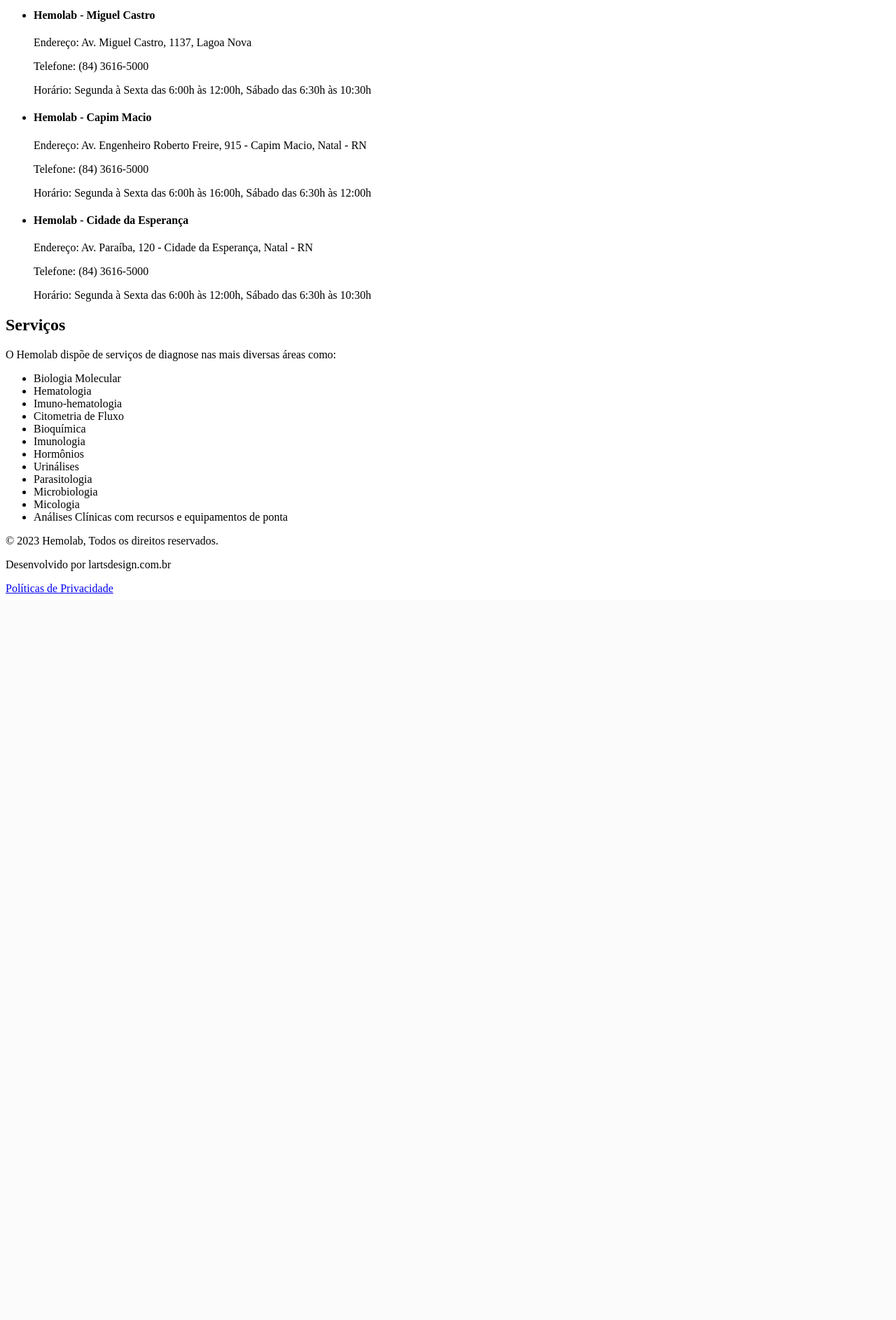
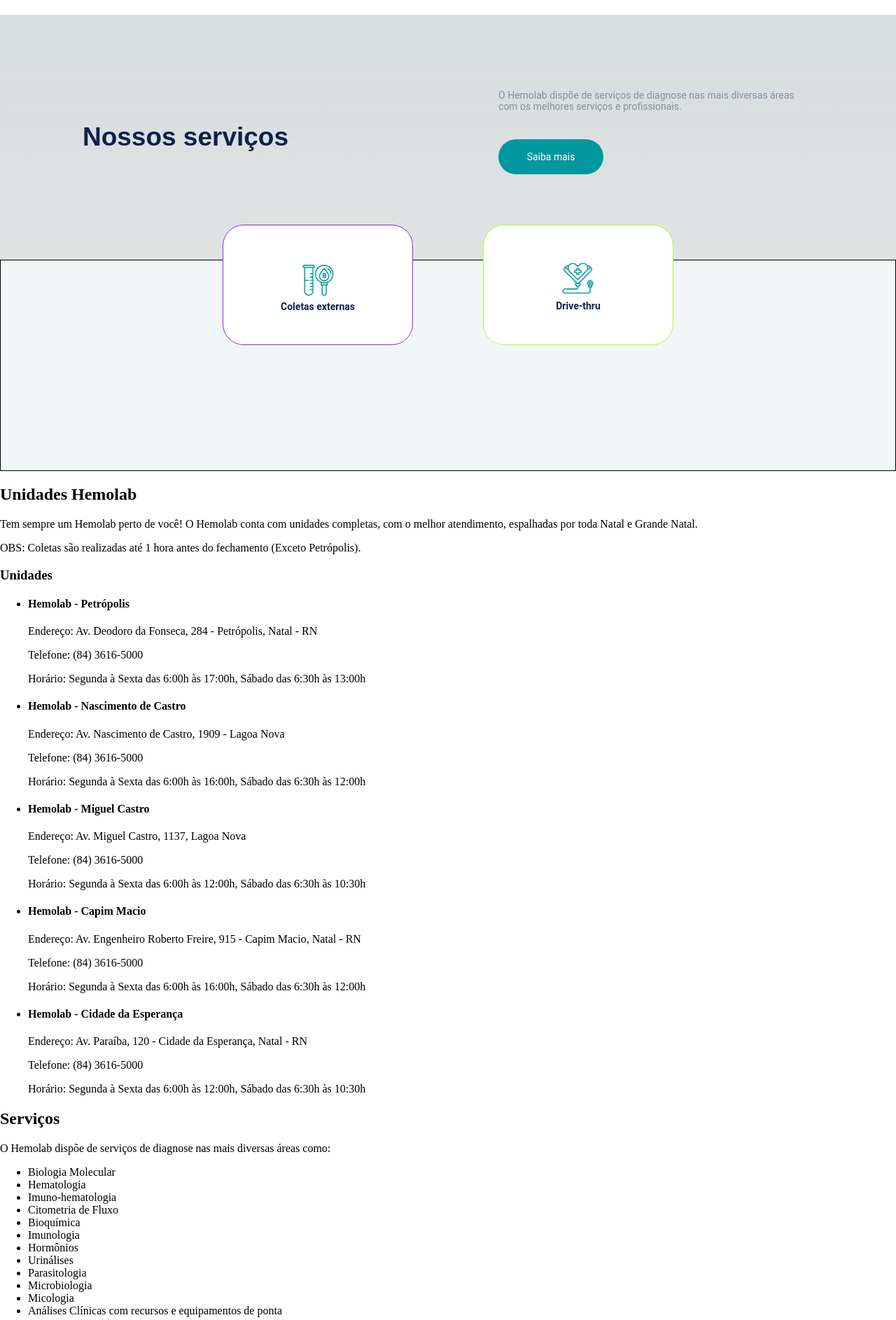
Before and after one commit to diogofariasz/atividade_hemolab, a Django app: page /main/ in a window 1280 px wide; the page is wider, and only the part inside the window is pictured. Shown: the part 1159-3045 px from the top of that part at 70% size. Before the commit the page ends 2007 px from the top of that part, so only its background shows below. Run offline with Django 5.2, Linux system fonts and the light colour scheme.

Commit message:
Fiz a seção de precipios e de serviços

```diff
--- a/hemolab/mainpage/static/css/main.css
+++ b/hemolab/mainpage/static/css/main.css
@@ -1,3 +1,10 @@
+body {
+    overflow-x: hidden;
+    margin: 0;
+    padding: 0;
+    box-sizing: border-box;
+}
+
 header {
     display: flex;
     align-items: center;
@@ -19,7 +26,6 @@ header {
 header h1 {
     margin: 0;
     white-space: nowrap;
-    /* Impede quebra de linha no título */
     font-size: 10px;
 }
 
@@ -82,7 +88,6 @@ nav ul li:hover::before {
   transform: scaleX(1);
 }
 
-
 header p {
     margin: 0;
     white-space: nowrap;
@@ -93,6 +98,7 @@ header p {
     color: #1A274A;
     font-size: 16px;
     font-weight: bold;
+    margin: 0;
 
 }
 
@@ -126,7 +132,8 @@ header p {
 
 /* Carousel container exibe apenas uma imagem */
 .carrossel {
-    width: 100vw;
+    width: 100%;
+    max-width: 100vw;
     height: 600px;
     overflow: hidden;
     padding: 5px;
@@ -141,15 +148,12 @@ header p {
 
 /* Cada slide é position relative para posicionar overlay */
 .slide {
-    position: relative;
-    /* Para permitir o posicionamento absoluto do overlay */
+    position: relative;/
     width: 100vw;
     height: 600px;
     flex-shrink: 0;
-    /* Impede que as imagens encolham */
     border-radius: 12px;
     overflow: hidden;
-    /* Para garantir que o conteúdo não ultrapasse os limites */
 }
 
 /* Imagens ajustadas ao container */
@@ -205,6 +209,158 @@ header p {
     background-color: #00a3e8;
 }
 
+.principios{
+    width: 100%;
+    max-width: 100vw;
+    display: flex;
+    flex-direction: row;
+    padding: 25px;
+    justify-content: center;
+    align-items: center;
+    gap: 110px;
+    padding: 20px;
+}
+.box-principios{
+    width: 550px;
+    height: 450px;
+    position: relative;
+    padding-left: 20px;
+}
+.box-principios > h1{
+    color: #0E204D;
+    font-family: Quicksand, sans-serif;
+    font-size: 40px;
+}
+.box-principios > div{
+    font-family: Roboto, sans-serif;
+    font-size: 16px;
+    color: #213360;
+    margin: 0px 0px 30px;
+    font-weight: 700;
+}
+.texto-principios {
+    position: relative;
+    padding-left: 35px;
+}
+.texto-principios::before {
+    content: "";
+    position: absolute;
+    left: 0;
+    top: 0;
+    width: 2px;
+    height: 100%;
+    background-color: #213360;
+    border-radius: 3px;
+
+}
+.texto-principios-2{
+    padding-left: 35px;
+     font-family: Roboto, sans-serif;
+    font-size: 16px;
+    color: #213360;
+    margin: 0px 0px 30px;
+
+}
+.btn-princpios{
+    padding-left: 35px;
+    font-family: Roboto, sans-serif;
+    font-size: 14px;
+    color: #ffff;
+    margin: 0px 0px 30px;
+    background-color: #00989E;
+    height: 50px;
+    width: 120px;
+    padding: 0px 15px;
+    display: flex;
+    justify-content: center;
+    align-items: center;
+    border-radius: 25px;
+    text-decoration: none;
+}
+.video{
+    width: 450px;
+    height: 253px;
+}
+/*section Nossos Serviços*/
+.bg-img{
+    background-image: url('/static/img/servicos-home.png');
+    background-size: cover;
+    background-position: center;
+    background-repeat: no-repeat;
+    height: 350px;
+}
+.linha-coluna{
+    display: flex;
+    justify-content: center;
+    align-items: center;
+    gap: 300px;
+    height: 100%;
+
+}
+.titulo-servico{
+    font-size: 37px;
+    color: #0e204d;
+    font-family: "Quicksand", sans-serif;
+    font-weight: 700;
+    line-height: 1.3;
+}
+.servicos-desc{
+    display: flex;
+    flex-direction: column;
+    justify-content: center;
+
+    gap: 25px;
+}
+.servicos-desc > p{
+    font-family: "Roboto", sans-serif;
+    font-size: 14px;
+    color: #848e9f;
+    width: 450px;
+    gap: 180px;
+}
+.linha-flex{
+    border: 1px solid black;
+    display: flex;
+    justify-content: center;
+    align-items: center;
+    height: 300px;
+    gap: 100px;
+    background-color: #f0f6f6ed;
+}
+.linha-flex-clouna-1{
+    border: 1px solid blueviolet;
+    display: flex;
+    flex-direction: column;
+    justify-content: center;
+    align-items: center;
+     width: 270px;
+    height: 170px;
+    border-radius:30px ;
+    background-color: #ffff;
+    color: #0E204D;
+     font-family: "Roboto", sans-serif;
+    font-size: 14px;
+    font-weight: 700;
+    margin-bottom: 230px;
+}
+
+.linha-flex-coluna-2{
+    border: 1px solid greenyellow;
+    display: flex;
+    flex-direction: column;
+    justify-content: center;
+    align-items: center;
+    width: 270px;
+    height: 170px;
+    border-radius:30px ;
+    background-color: #ffff;
+    color: #0E204D;
+     font-family: "Roboto", sans-serif;
+    font-size: 14px;
+    font-weight: 700;
+    margin-bottom: 230px;
+}
+
 @keyframes slide {
     0% {
         transform: translateX(0);
@@ -232,7 +388,6 @@ header p {
     .carrossel {
         width: 100vw;
         height: 400px;
-        /* Ajuste a altura para dispositivos menores */
     }
 
     .slider {
@@ -247,29 +402,22 @@ header p {
 
     .slide__overlay {
         bottom: 16px;
-        /* Ajuste a posição do overlay em telas menores */
         left: 16px;
         max-width: 90%;
-        /* Limite a largura do overlay */
         padding: 16px 20px;
-        /* Ajuste o padding */
     }
 
     .slide__title {
         font-size: 1.5rem;
-        /* Ajuste o tamanho do título */
     }
 
     .slide__desc {
         font-size: 1rem;
-        /* Ajuste o tamanho da descrição */
     }
 
     .btn {
         padding: 10px 20px;
-        /* Ajuste o padding do botão */
         font-size: 0.9rem;
-        /* Ajuste o tamanho da fonte do botão */
     }
 }
 
--- a/hemolab/mainpage/templates/main.html
+++ b/hemolab/mainpage/templates/main.html
@@ -66,6 +66,60 @@
             </div>
         </section>
 
+        <section class="principios">
+            <div class="box-principios">
+                <h1>O Hemolab</h1>
+                <div class="texto-principios">Sempre pautado em princípios éticos e composto por uma equipe de
+                    profissionais capacitados, investe
+                    na
+                    excelência de métodos através da participação de programa de qualidade nacional, de educação
+                    continuada
+                    e do emprego de tecnologia de automação nos seus processos analíticos.
+                </div>
+                <p class="texto-principios-2">
+                    Estes requisitos, aliado ao espírito de bem servir à nossa clientela, nos confere o lugar de
+                    destaque no
+                    cenário da análise clínica do estado do Rio Grande do Norte.
+                </p>
+                <a class="btn-princpios" href="#">Saiba mais</a>
+            </div>
+            <div class="video">
+                <iframe width="560" height="315" src="https://www.youtube.com/embed/ZALhLc3D-4w?si=YnSfT0z6Fare84eM"
+                    title="YouTube video player" frameborder="0"
+                    allow="accelerometer; autoplay; clipboard-write; encrypted-media; gyroscope; picture-in-picture; web-share"
+                    referrerpolicy="strict-origin-when-cross-origin" allowfullscreen></iframe>
+            </div>
+        </section>
+
+        <section>
+
+            <div class="container">
+                <div class="bg-img">
+                    <div class="linha-coluna">
+                        <p class="titulo-servico">
+                            Nossos serviços
+                        </p>
+                        <div class="servicos-desc">
+                            <p>O Hemolab dispõe de serviços de diagnose nas mais diversas áreas com os melhores serviços
+                                e profissionais.</p>
+                            <a class="btn-princpios" href="#">Saiba mais</a>
+                        </div>
+                    </div>
+                </div>
+                <div class="linha-flex">
+                    <div class="linha-flex-clouna-1">
+                        <img src="{% static 'img/blood.png' %}" alt="Coleta domiciliar">
+                        <div class="descrição">Coletas externas</div>
+                    </div>
+                    <div class="linha-flex-coluna-2">
+                        <img src="{% static 'img/hard.png' %}" alt="Coleta domiciliar">
+                        <div class="descrição">Drive-thru</div>
+                    </div>
+                </div>
+            </div>
+
+
+        </section>
 
         <section>
             <h2>Unidades Hemolab</h2>
```
Also changed, not shown: hemolab/mainpage/static/img/blood.png (added), hemolab/mainpage/static/img/hard.png (added), hemolab/mainpage/static/img/servicos-home.png (added).
